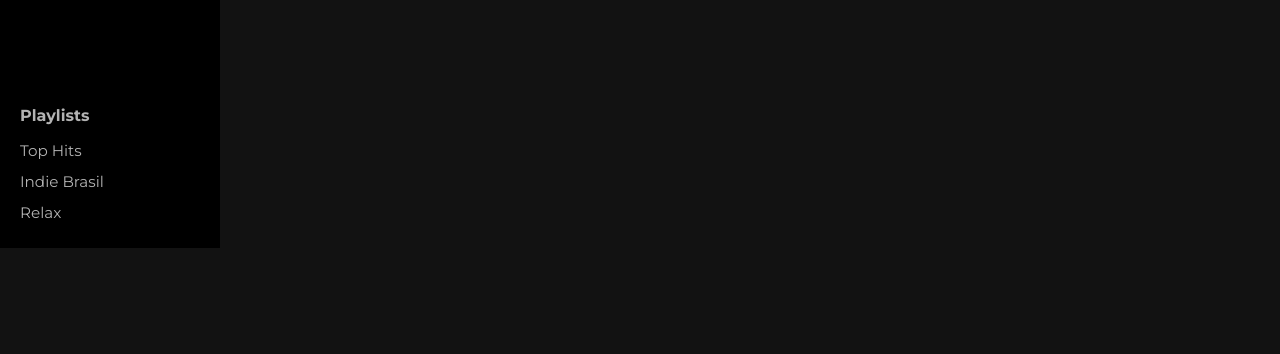
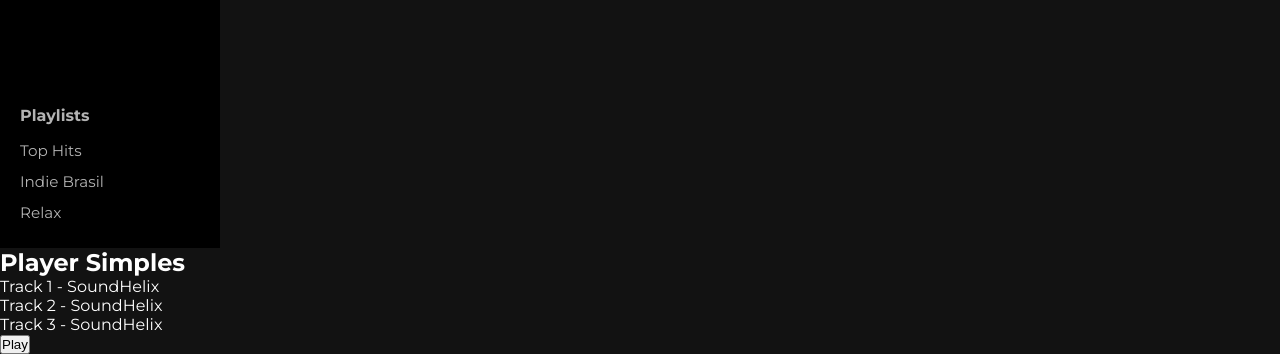
Before and after one commit to gikaparra/dev-destemida, a plain HTML site: page index.html in a window 1280 px wide. Shown: the part 552-906 px from the top of the page. Before the commit the page ends 800 px from the top, so only its background shows below. Drawn offline with Linux system fonts and the light colour scheme.

Commit message:
index.html

```diff
--- a/index.html
+++ b/index.html
@@ -76,3 +76,14 @@
   </div>
 </body>
 </html>
+<section class="player-section">
+  <h2>Player Simples</h2>
+  <ul id="trackList" class="track-list">
+    <li data-src="https://www.soundhelix.com/examples/mp3/SoundHelix-Song-1.mp3">Track 1 - SoundHelix</li>
+    <li data-src="https://www.soundhelix.com/examples/mp3/SoundHelix-Song-2.mp3">Track 2 - SoundHelix</li>
+    <li data-src="https://www.soundhelix.com/examples/mp3/SoundHelix-Song-3.mp3">Track 3 - SoundHelix</li>
+  </ul>
+  <div class="controls">
+    <button id="btnPlayPause">Play</button>
+  </div>
+</section>
```
